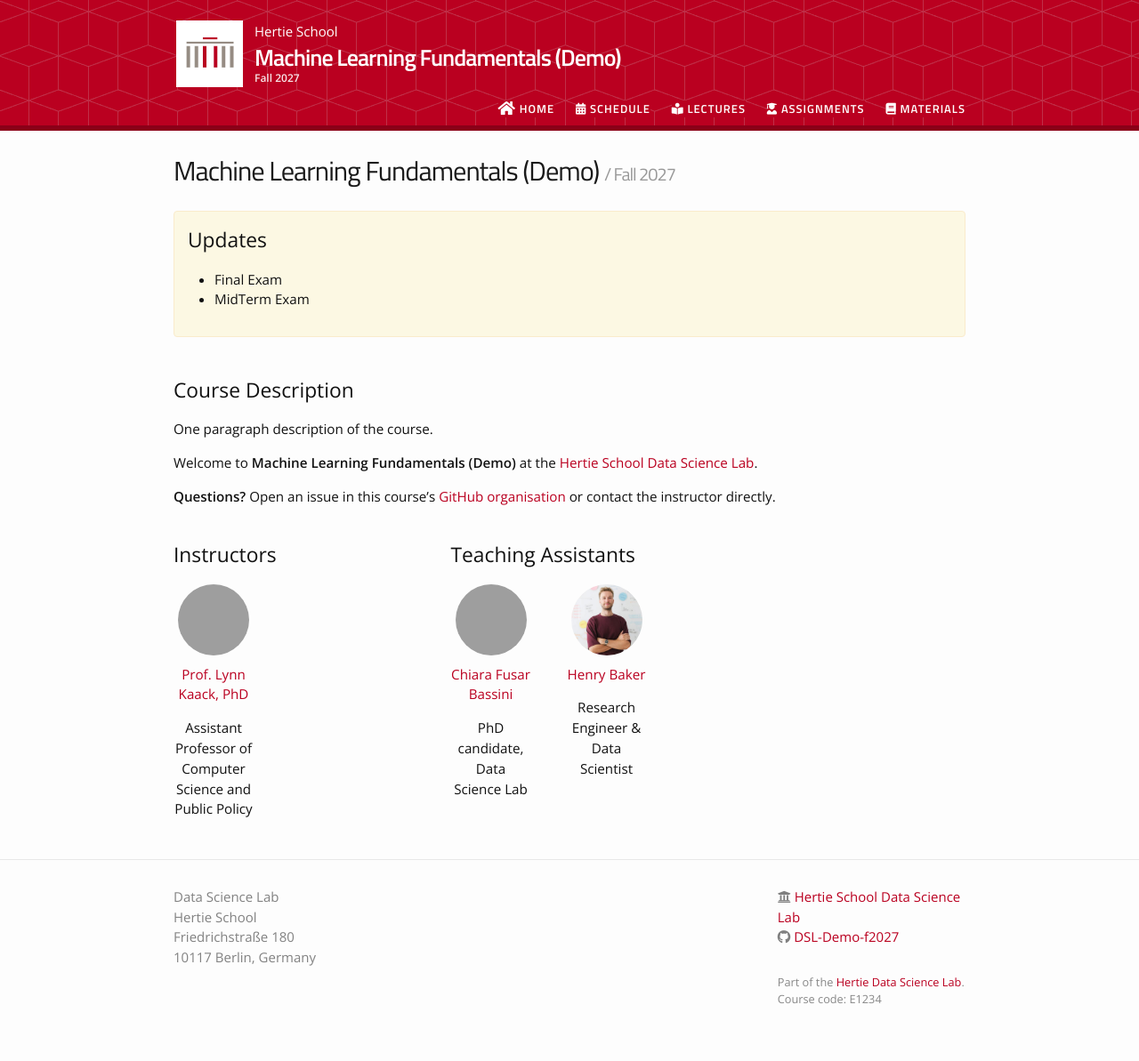
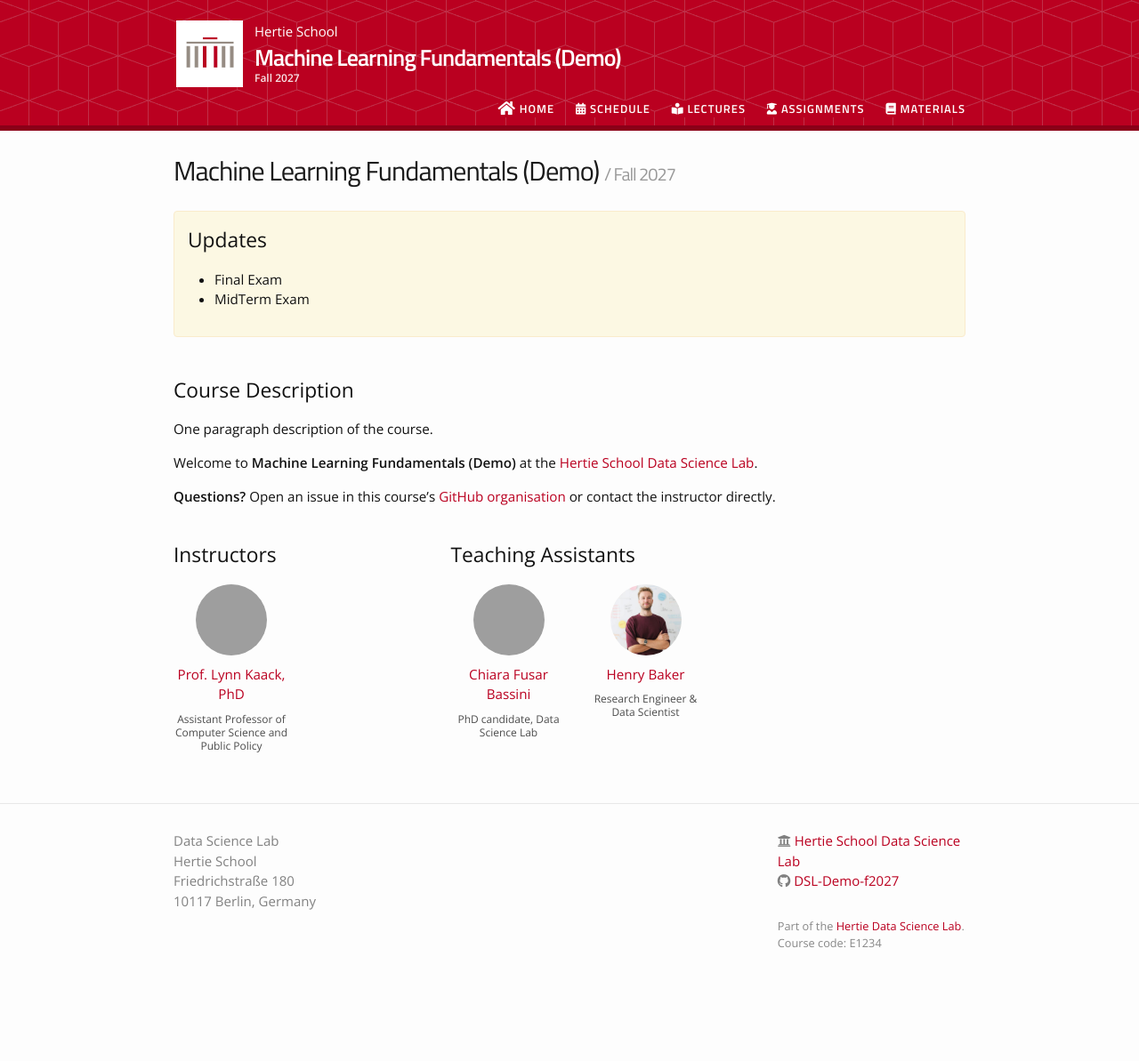
Before and after one commit to DSL-Demo-f2027/dsl-demo-f2027.github.io, a Jekyll site: the page built from index.md, in a window 1280 px wide. Shown: the whole page at 89% size. Built offline with Jekyll 4.4.1, drawn with Linux system fonts in a browser that asks for light colours; nearby versions of some CDN libraries; after the commit the page ends 1130 px from its top, so only the background shows below that; grey boxes are pictures that could not be loaded.

Commit message:
fix: render the optional staff title under the name

```diff
--- a/_sass/_base.scss
+++ b/_sass/_base.scss
@@ -404,11 +404,19 @@ a.tosu {
 }
 
 .image--cover-container {
-    width: 90px;
+    width: 130px;
     float: left;
     text-align: center;
     margin: 0px;
-    margin-right: 40px;
+    margin-right: 24px;
+    margin-bottom: 12px;
+}
+
+.profile-title {
+    font-size: 0.75rem;
+    line-height: 1.25;
+    opacity: 0.75;
+    margin-top: -6px;
 }
 
 .image--cover {
```
